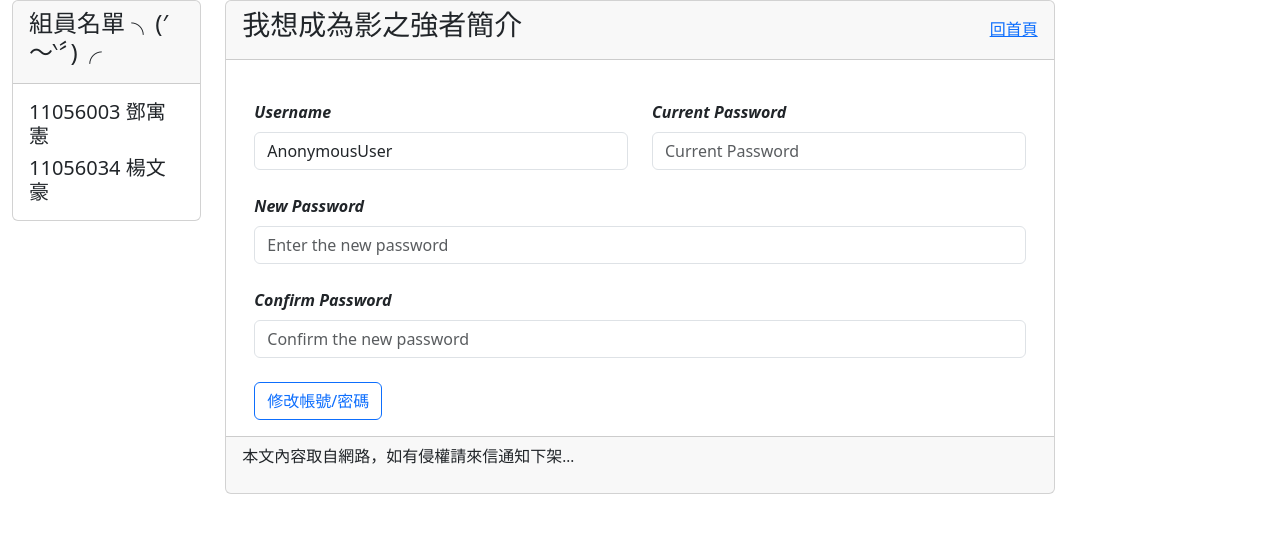
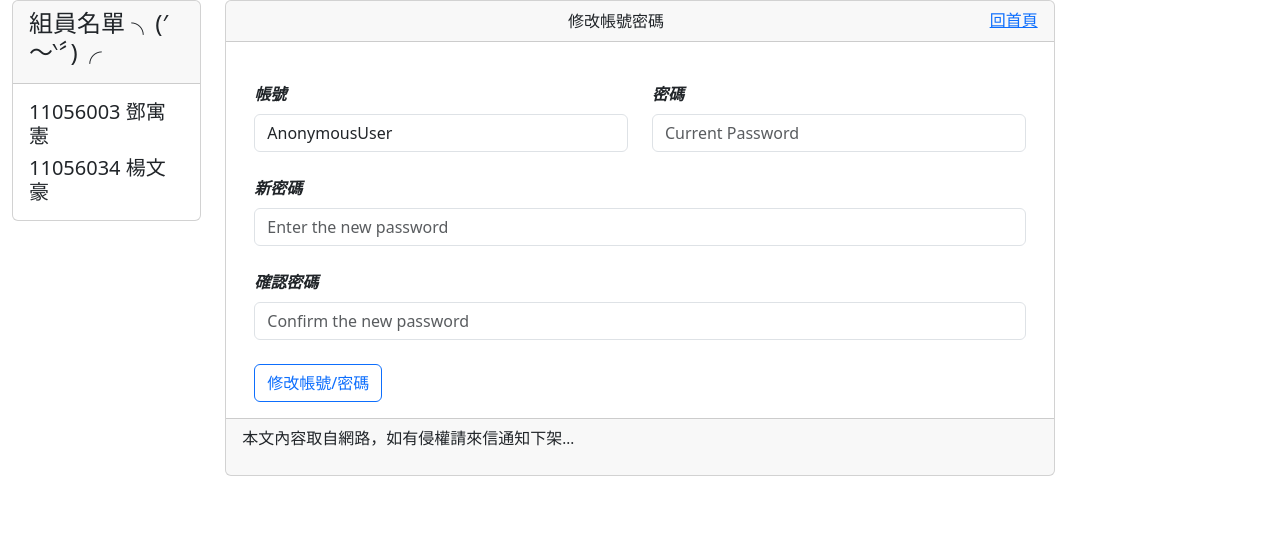
Before and after one commit to KAFU003/Library-Project-Final_exam, a Django app: template templates/edit_account.html in a window 1280 px wide. Shown: the part 102-635 px from the top of the page. Run offline with Django 4.2, Linux system fonts and the light colour scheme; the template is opened without the code that fills it: values that come from a table or form of the project are taken from there, others are empty; data comes from the database, SQL or seed files in the repository; both versions use the stored data as it was after the commit; some libraries are stand-ins or nearby versions.

Commit message:
小修改

```diff
--- a/templates/edit_account.html
+++ b/templates/edit_account.html
@@ -1,9 +1,9 @@
 {% extends "base2.html" %}
 
-{% block title %} {{ post.title }} - 介紹{% endblock title %}
+{% block title %} {{ post.title }}修改帳號密碼{% endblock title %}
 {% block headmessage %}
 <div style='display: flex; justify-content: space-between; align-items: center;'>
-    <h3 style='font-family: 微軟正黑體;'>{{ post.title }}簡介</h3>
+    <h3 style='font-family: 微軟正黑體;'></h3>修改帳號密碼</h3>
     <a style='font-family: 微軟正黑體;' href='/'>回首頁</a>
 </div>
 {% endblock headmessage %}
@@ -12,25 +12,25 @@
     {% csrf_token %}
     <div class="row mt-4">
         <div class="form-group col-md-6">
-            <label><i style="font-weight: bold;">Username</i></label>
+            <label><i style="font-weight: bold;">帳號</i></label>
             <input type="text" class="form-control mt-2" name="username" value="{{request.user}}" readonly>
         </div>
         <div class="form-group col-md-6">
-            <label><i style="font-weight: bold;">Current Password</i></label>
+            <label><i style="font-weight: bold;">密碼</i></label>
             <input type="password" class="form-control mt-2" name="current_password" placeholder="Current Password" required>
         </div>
     </div>
 
     <div class="row mt-4">
         <div class="form-group col-md-12">
-            <label><i style="font-weight: bold;">New Password</i></label>
+            <label><i style="font-weight: bold;">新密碼</i></label>
             <input type="password" class="form-control mt-2" name="new_password" placeholder="Enter the new password" required>
         </div>
     </div>
 
     <div class="row mt-4">
         <div class="form-group col-md-12">
-            <label><i style="font-weight: bold;">Confirm Password</i></label>
+            <label><i style="font-weight: bold;">確認密碼</i></label>
             <input type="password" class="form-control mt-2" name="confirm_password" placeholder="Confirm the new password" required>
         </div>
     </div>
--- a/templates/filter.html
+++ b/templates/filter.html
@@ -1,5 +1,7 @@
 {% extends 'base2.html' %}
 
+{% block title %} {{ post.title }}詳細查詢{% endblock title %}
+{% block headmessage %} <h3 style='font-family:微軟正黑體;'>詳細查詢</h3> {% endblock headmessage %}
 {% block content %}
 
 <form method='POST'>
--- a/templates/index.html
+++ b/templates/index.html
@@ -1,5 +1,5 @@
 {% extends "base2.html" %}
-{% block title %}歡迎光臨咱們的圖書館{% endblock title %}
+{% block title %}選擇身分{% endblock title %}
 {% block headmessage %} <h3 style='font-family:微軟正黑體;'>選擇身分</h3> {% endblock headmessage %}
 {% block content %}
 <div class="row text-center">
--- a/templates/profile.html
+++ b/templates/profile.html
@@ -1,10 +1,10 @@
 {% extends "base2.html" %}
 {% load static %}
 
-{% block title %} {{ post.title }} - 介紹{% endblock title %}
+{% block title %} {{ post.title }}個人{% endblock title %}
 {% block headmessage %}
 <div style='display: flex; justify-content: space-between; align-items: center;'>
-    <h3 style='font-family: 微軟正黑體;'>{{ post.title }}簡介</h3>
+    <h3 style='font-family: 微軟正黑體;'>個人</h3>
     <a style='font-family: 微軟正黑體;' href='/'>回首頁</a>
 </div>
 {% endblock headmessage %}
```
Also changed, not shown: templates/basic.html (deleted, +0 -50 lines), db.sqlite3.
